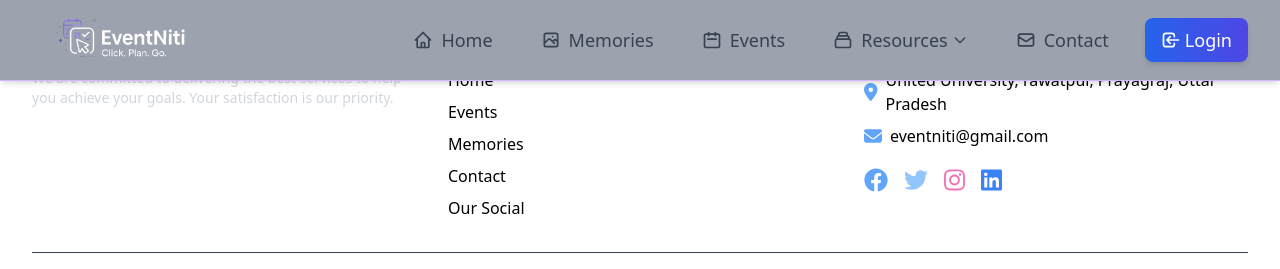
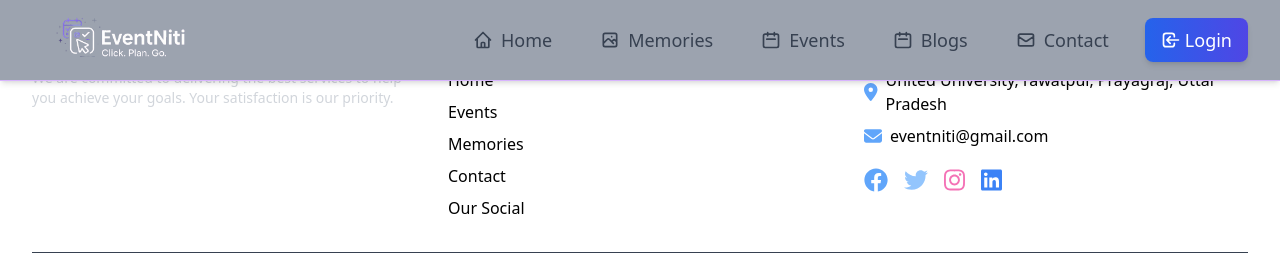
Before and after one commit to ShashwatUpadhyay/EventNiti, a Django app: template templates/index.html in a window 1280 px wide. Shown: the top 269 px of the page. Run offline with Django 5.2, Linux system fonts and the light colour scheme; the template is opened without the code that fills it, so the values that code supplies are empty; parts of the project's set-up code (start-up, migrations or seed data) failed here and were passed over; some libraries are stand-ins or nearby versions.

Commit message:
some upgrade

```diff
--- a/templates/components/navbar.html
+++ b/templates/components/navbar.html
@@ -66,10 +66,19 @@
                         </span>
                         <span class="absolute bottom-1 left-1/2 transform -translate-x-1/2 w-3/4 h-0.5 bg-indigo-600 scale-x-0 group-hover:scale-x-100 transition-transform duration-300 origin-center"></span>
                     </a>
-                {% endif %}
+                    {% endif %}
+                    <a href="{% url 'blogs' %}" class="relative group px-3 py-2 rounded-lg hover:bg-indigo-50 hover:text-indigo-600 transition duration-300">
+                        <span class="flex items-center">
+                            <svg class="w-5 h-5 mr-2" fill="none" stroke="currentColor" viewBox="0 0 24 24">
+                                <path stroke-linecap="round" stroke-linejoin="round" stroke-width="2" d="M8 7V3m8 4V3m-9 8h10M5 21h14a2 2 0 002-2V7a2 2 0 00-2-2H5a2 2 0 00-2 2v12a2 2 0 002 2z"/>
+                            </svg>
+                            Blogs
+                        </span>
+                        <span class="absolute bottom-1 left-1/2 transform -translate-x-1/2 w-3/4 h-0.5 bg-indigo-600 scale-x-0 group-hover:scale-x-100 transition-transform duration-300 origin-center"></span>
+                    </a>
 
                 <!-- Resources Dropdown -->
-                <div class="relative group">
+                {% comment %} <div class="relative group">
                     <button class="flex items-center px-3 py-2 rounded-lg hover:bg-indigo-50 hover:text-indigo-600 transition duration-300">
                         <span class="flex items-center">
                             <svg class="w-5 h-5 mr-2" fill="none" stroke="currentColor" viewBox="0 0 24 24">
@@ -89,15 +98,15 @@
                                 </svg>
                                 Blogs
                             </a>
-                            {% comment %} <a href="{% url 'paperHome' %}" class="flex items-center px-4 py-3 text-gray-700 hover:bg-indigo-50 transition-all duration-200">
+                           <a href="{% url 'paperHome' %}" class="flex items-center px-4 py-3 text-gray-700 hover:bg-indigo-50 transition-all duration-200">
                                 <svg class="w-5 h-5 mr-2 text-indigo-500" fill="none" stroke="currentColor" viewBox="0 0 24 24">
                                     <path stroke-linecap="round" stroke-linejoin="round" stroke-width="2" d="M9 12h6m-6 4h6m2 5H7a2 2 0 01-2-2V5a2 2 0 012-2h5.586a1 1 0 01.707.293l5.414 5.414a1 1 0 01.293.707V19a2 2 0 01-2 2z"/>
                                 </svg>
                                 Question Papers
-                            </a> {% endcomment %}
+                            </a>
                         </div>
                     </div>
-                </div>
+                </div> {% endcomment %}
 
                 <a href="{% url 'contact' %}" class="relative group px-3 py-2 rounded-lg hover:bg-indigo-50 hover:text-indigo-600 transition duration-300">
                     <span class="flex items-center">
```
Also changed, not shown: templates/home.html (+42 -37 lines).
